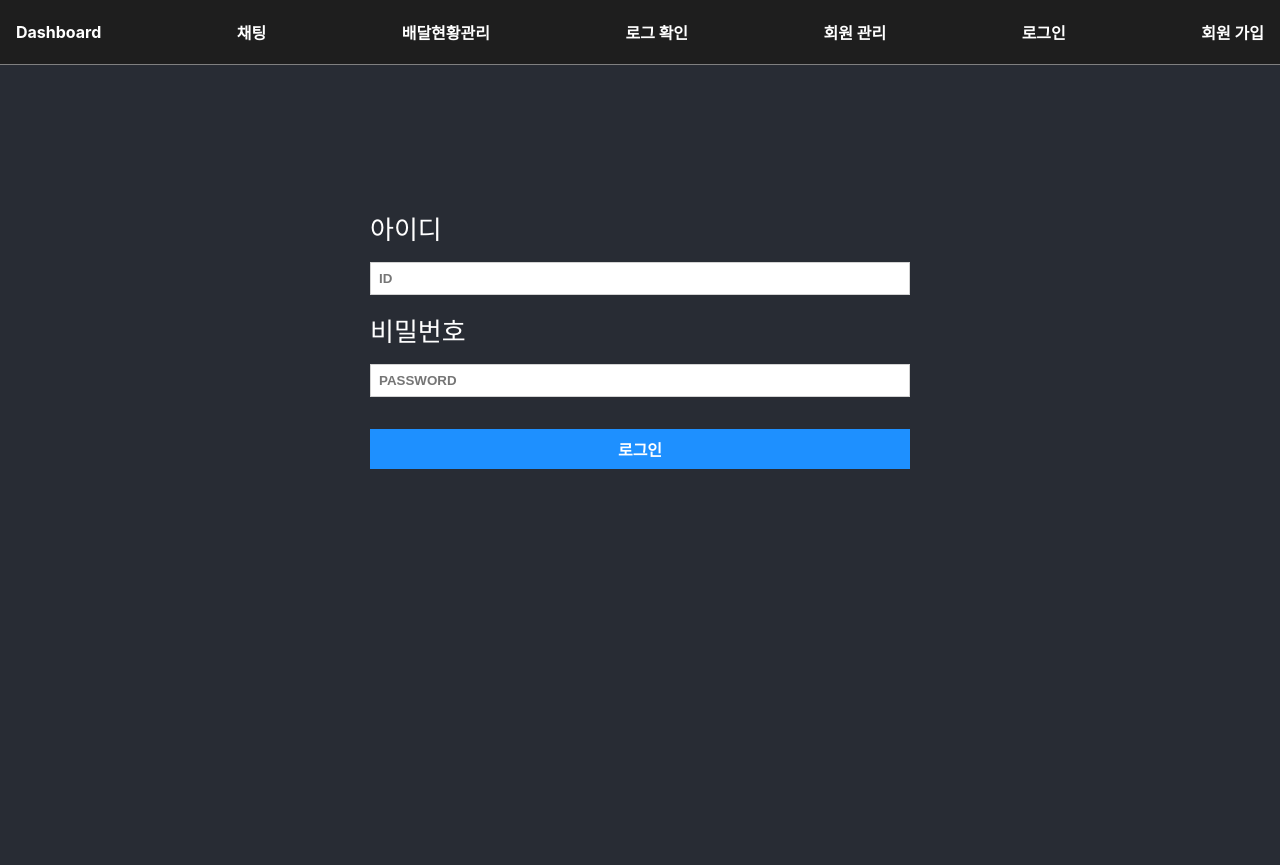
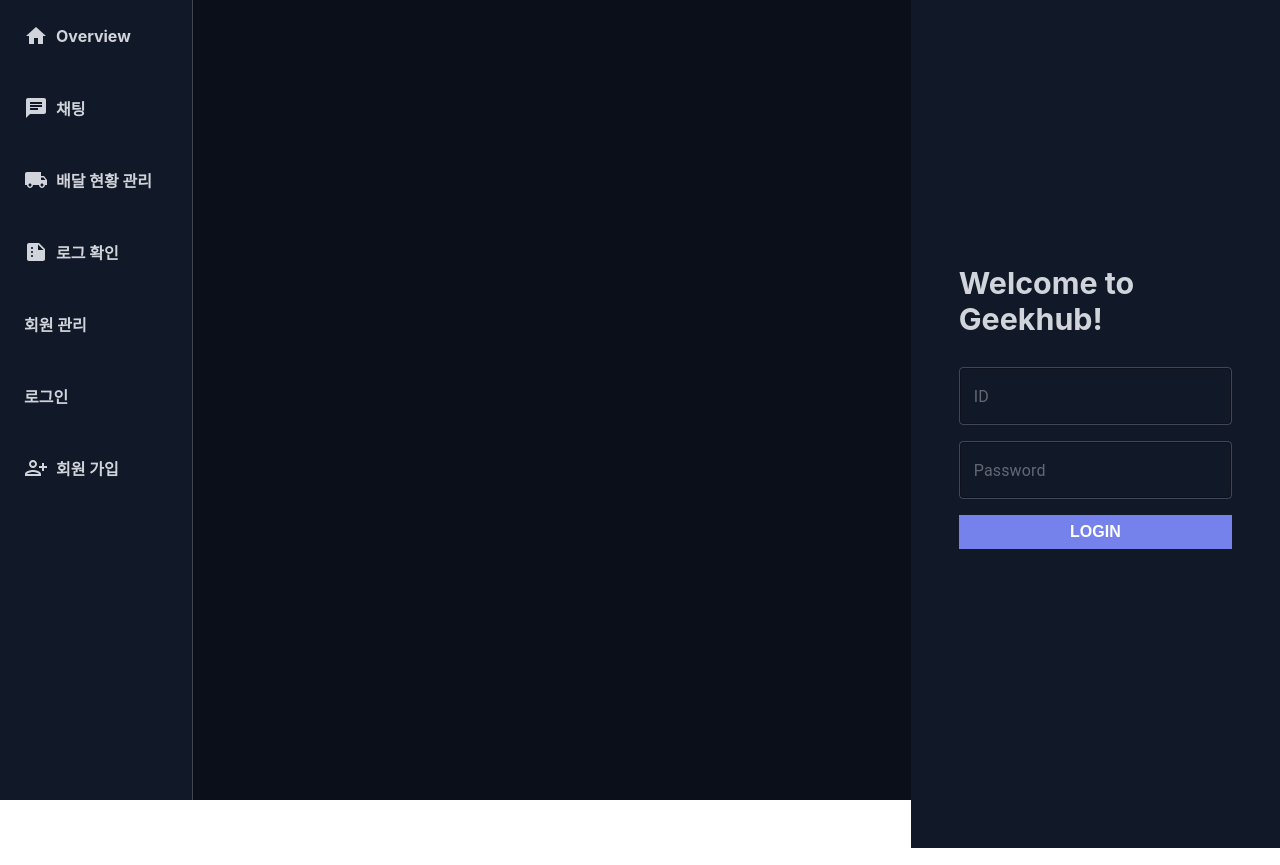
Before and after one commit to abovenormal/GeekHub, a React (Create React App) app in the folder frontend/: page /login in a window 1280 px wide. Built offline with nearby package versions, Linux system fonts and the light colour scheme.

Commit message:
feat: naviagtion, login

```diff
--- a/frontend/package.json
+++ b/frontend/package.json
@@ -7,7 +7,9 @@
     "@emotion/styled": "^11.10.4",
     "@material-ui/core": "^4.12.4",
     "@material-ui/icons": "^4.11.3",
+    "@mui/icons-material": "^5.10.9",
     "@mui/material": "^5.10.11",
+    "@mui/styles": "^5.10.10",
     "@mui/x-date-pickers": "^5.0.5",
     "@testing-library/jest-dom": "^5.16.5",
     "@testing-library/react": "^13.4.0",
--- a/frontend/src/App.css
+++ b/frontend/src/App.css
@@ -1,7 +1,3 @@
-.App {
-  text-align: center;
-}
-
 .App-logo {
   height: 40vmin;
   pointer-events: none;
@@ -14,7 +10,7 @@
 }
 
 .App-header {
-  background-color: #282c34;
+  background-color: #0b0f19;
   min-height: 100vh;
   display: flex;
   flex-direction: column;
--- a/frontend/src/Components/Common/Nav.js
+++ b/frontend/src/Components/Common/Nav.js
@@ -2,27 +2,36 @@
 import { Link } from "react-router-dom";
 import "./css/Nav.css";
 
+import HomeIcon from '@mui/icons-material/Home';
+import ChatIcon from '@mui/icons-material/Chat';
+import LocalShippingIcon from '@mui/icons-material/LocalShipping';
+import SummarizeIcon from '@mui/icons-material/Summarize';
+import PersonAddAltIcon from '@mui/icons-material/PersonAddAlt';
 const Nav = () => {
   return (
     <nav className="navigation">
       <Link
         className="nav-link"
         to="/">
-        Dashboard
+        <HomeIcon className="nav-icon"/>
+        Overview
       </Link>
       <Link
         className="nav-link"
         to="chat">
+        <ChatIcon className="nav-icon"></ChatIcon>
         채팅
       </Link>
       <Link
         className="nav-link"
         to="driverlocation">
-        배달현황관리
+        <LocalShippingIcon className='nav-icon'></LocalShippingIcon>
+        배달 현황 관리
       </Link>
       <Link
         className="nav-link"
         to="log">
+          <SummarizeIcon className='nav-icon'></SummarizeIcon>
         로그 확인
       </Link>
       <Link
@@ -38,7 +47,9 @@
       <Link
         className="nav-link"
         to="signup"
-      >회원 가입
+      >
+        <PersonAddAltIcon className='nav-icon'></PersonAddAltIcon>
+        회원 가입
       </Link>
     </nav>
   );
--- a/frontend/src/Components/Common/css/Nav.css
+++ b/frontend/src/Components/Common/css/Nav.css
@@ -1,18 +1,31 @@
 .navigation {
-  position: sticky;
-  top: 0;
-  width: 100%;
-  height: 4rem;
-  background-color: #1E1E1E;
+  position: fixed;
+  left: 0;
+  width: 15%;
+  height: 100vh;
+  background-color: #111827;
   display: flex;
-  justify-content: space-between;
-  border-bottom: 1px solid gray;
+  flex-direction: column;
+  border-right: 0.1px solid rgba( 255, 255, 255, 0.2 );
   z-index: 2;
 }
 
 .nav-link {
+  display: flex;
+  align-items: center;
   text-decoration: none;
-  color: white;
+  color: #d1d5db;
   font-weight: bold;
-  margin: auto 1rem;
+  padding: 1rem;
+  margin: 0.5rem;
+  border-radius: 8px;
 }
+
+.nav-link:hover {
+  color: #10b981;
+  background-color: rgba( 255, 255, 255, 0.08 );
+}
+
+.nav-icon {
+  margin-right: 0.5rem;
+}
--- a/frontend/src/Components/Dashboard/ShortcutChat.js
+++ b/frontend/src/Components/Dashboard/ShortcutChat.js
@@ -3,7 +3,7 @@
 const ShortcutChat = () => {
   return (
     <div className="shortcut-box">
-      <h1>채팅</h1>
+      <h2>채팅</h2>
     </div>
   );
 };
--- a/frontend/src/Components/Dashboard/ShortcutDriverlocation.js
+++ b/frontend/src/Components/Dashboard/ShortcutDriverlocation.js
@@ -3,7 +3,7 @@
 const ShortcutDriverlocation = () => {
   return (
     <div className="shortcut-box">
-      <h1>기사님의<br /> 현재 위치</h1>
+      <h2>기사님의<br /> 현재 위치</h2>
     </div>
   );
 };
--- a/frontend/src/Components/Dashboard/ShortcutLog.js
+++ b/frontend/src/Components/Dashboard/ShortcutLog.js
@@ -3,7 +3,7 @@
 const ShortcutLog = () => {
   return (
     <div className="shortcut-box">
-      <h1>로그 확인</h1>
+      <h2>로그 확인</h2>
     </div>
   );
 };
--- a/frontend/src/Components/Dashboard/ShortcutUser.js
+++ b/frontend/src/Components/Dashboard/ShortcutUser.js
@@ -3,7 +3,7 @@
 const ShortcutUser = () => {
   return (
     <div className="shortcut-box">
-      <h1>회원 관리</h1>
+      <h2>회원 관리</h2>
     </div>
   );
 };
--- a/frontend/src/Pages/Signup.js
+++ b/frontend/src/Pages/Signup.js
@@ -7,9 +7,9 @@
 import FormControl from "@mui/material/FormControl";
 import Select from "@mui/material/Select";
 import TextField from "@mui/material/TextField";
-import Input from "@mui/material/Input"
 import "./css/Signup.css";
 
+import {makeStyles} from "@mui/styles"
 const Signup = () => {
   const [info, setInfo] = useState({
     name: "",
@@ -103,6 +103,9 @@
       });
     }
   };
+
+  //
+
   return (
     <div className="signup-container">
       <form
@@ -117,6 +120,7 @@
           variant="standard"
           value={info.name}
           onChange={onChange}
+          sx={{ m: 1, minWidth: 310 }}
         />
         <TextField
           id="phoneNumber"
@@ -125,9 +129,10 @@
           variant="standard"
           value={info.phoneNumber}
           onChange={onChange}
+          sx={{ m: 1, minWidth: 310 }}
         />
         <div>
-          <FormControl variant="standard" sx={{ m: 1, minWidth: 150 }}>
+          <FormControl variant="standard" sx={{ m: 1, minWidth: 100 }}>
             <InputLabel id="demo-simple-select-standard-label">City</InputLabel>
             <Select
               labelId="demo-simple-select-standard-label"
@@ -143,7 +148,7 @@
               <MenuItem value={"수원"}>수원</MenuItem>
             </Select>
           </FormControl>
-          <FormControl variant="standard" sx={{ m: 1, minWidth: 250 }}>
+          <FormControl variant="standard" sx={{ m: 1, minWidth: 200 }}>
             <InputLabel id="demo-simple-select-standard-label">
               School
             </InputLabel>
@@ -170,6 +175,7 @@
           value={info.city + info.phoneNumber}
           variant="standard"
           onChange={onChange}
+          sx={{ m: 1, minWidth: 310 }}
         />
         {/* <label className="signup-input-label" htmlFor="id"/>
         <div className="signup-row">
@@ -192,6 +198,7 @@
           variant="standard"
           value={info.password}
           onChange={onChange}
+          sx={{ m: 1, minWidth: 310 }}
         />
         <TextField
           id="password"
@@ -203,6 +210,7 @@
           onChange={(e) => {
             setPasswordConfirm(e.target.value);
           }}
+          sx={{ m: 1, minWidth: 310 }}
         />
 
         <button className="signup-button">DONE</button>
--- a/frontend/src/Pages/css/Signup.css
+++ b/frontend/src/Pages/css/Signup.css
@@ -11,69 +11,22 @@
   align-items: center;
   margin: 1rem;
   width: 100%;
+  background-color: #111827;
 }
 
-.signup-input-label {
-  width: 100%;
-  text-align: start;
+.MuiInput-Input {
+  color: white;
 }
-
-.signup-row {
-  display: flex;
-  width: 100%;
-  justify-content: space-between;
-}
-
-.signup-input {
-  box-sizing: border-box;
-  margin: 1rem auto;
-  padding: 0.5rem;
-  font-weight: bold;
-  border: 1px solid lightgray;
-  width: 100%;
-}
-
-.signup-input:focus {
-  outline: 1px solid black;
-  border: 1px solid black;
-}
-
-.signup-check-confirm {
-  margin: auto 0 auto 0.5rem;
-  padding: 0.5rem;
-  width: 5rem;
-  color: #FFE651;
-  font-size: 2rem;
-  text-align: center;
-  line-height: 0;
-}
-
-.signup-check {
-  cursor: pointer;
-  margin: auto 0 auto 0.5rem;
-  padding: 0.5rem;
-  font-size: 0.8rem;
-  width: 5rem;
-  background-color: gray;
-  color: white;
-  text-align: center;
-}
-
-.signup-radio {
-  width: 2rem;
-  height: 2.5rem;
-  font-size: 1.5rem;
-  margin: 0 1rem;
-}
-
 .signup-button {
-  width: 100%;
+  width: 40%;
+  height: 40px;
+  border-radius: 16px;
   padding: 0.5rem 2rem;
   font-size: 1rem;
-  color: white;
+  color: #111827;
   border: none;
   font-weight: bold;
-  background-color: dodgerblue;
+  background-color: #10b981;
   cursor: pointer;
   margin: 1rem 0;
 }
--- a/frontend/src/Pages/css/login.css
+++ b/frontend/src/Pages/css/login.css
@@ -1,36 +1,24 @@
 .login-container {
   display: flex;
-  flex-direction: column;
   align-items: center;
-  margin: 8rem 0;
-  width: 600px;
+  width: 100vw;
+  height: 100vh;
 }
 
+.login-left {
+  width: 200vw;
+  height: 100vh;
+  background-color: #0b0f19;
+}
 .login-form {
   display: flex;
   flex-direction: column;
   justify-content: center;
-  margin: 1rem;
-  width: 90%;
-}
-
-.login-input-label {
-  width: 100%;
-  text-align: start;
-}
-
-.login-input {
-  box-sizing: border-box;
-  margin: 1rem auto;
-  padding: 0.5rem;
-  font-weight: bold;
-  border: 1px solid lightgray;
-  width: 100%;
-}
-
-.login-input:focus {
-  outline: 1px solid black;
-  border: 1px solid black;
+  padding: 3rem;
+  width: 60vw;
+  height: 100vh;
+  color: #d1d5db;
+  background-color: #111827;
 }
 
 .login-button {
@@ -40,7 +28,7 @@
   color: white;
   border: none;
   font-weight: bold;
-  background-color: dodgerblue;
+  background-color: #7582eb;
   cursor: pointer;
   margin: 1rem 0;
 }
--- a/frontend/src/Pages/login.js
+++ b/frontend/src/Pages/login.js
@@ -1,12 +1,14 @@
 import React, { useState } from "react";
+import TextField from "@mui/material/TextField";
+import Input from "@mui/material/Input";
 // import { useNavigate } from "react-router-dom";
 // import { apiInstance } from "../api";
 // import Swal from "sweetalert2";
 // import withReactContent from "sweetalert2-react-content";
 // import Toast from "../Utils/Toast";
-import './css/Login.css'
+import "./css/Login.css";
 const Login = () => {
-  const [loginInfo, setLoginInfo] = useState({id: "", password: ""});
+  const [loginInfo, setLoginInfo] = useState({ id: "", password: "" });
   // const api = apiInstance();
   // const navigate = useNavigate();
   // const MySwal = withReactContent(Swal);
@@ -50,32 +52,38 @@
   // };
   return (
     <div className="login-container">
+      <div className="login-left"></div>
       <form
         className="login-form"
         method="post"
         // onSubmit={loginSubmit}
       >
-        <label className="login-input-label">아이디</label>
-        <input
-          className="login-input"
-          type="text"
-          id="id"
+        <h3>Welcome to Geekhub!</h3>
+        <TextField
+          className="text-field"
+          id="password"
           placeholder="ID"
-          value={loginInfo.id}
-          // onChange={loginInput}
-          required
+          sx={{
+            " .MuiOutlinedInput-root": {
+              color: "#d1d5db",
+              border: "1px solid rgba( 255, 255, 255, 0.2 )",
+              marginBottom: "1rem"
+            },
+          }}
         />
-        <label className="login-input-label">비밀번호</label>
-        <input
-          className="login-input"
+        <TextField
+          className="text-field"
+          id="password"
+          placeholder="Password"
           type="password"
-          id="password"
-          placeholder="PASSWORD"
-          value={loginInfo.password}
-          // onChange={loginInput}
-          required
+          sx={{
+            " .MuiOutlinedInput-root": {
+              color: "#d1d5db",
+              border: "1px solid rgba( 255, 255, 255, 0.2 )",
+            },
+          }}
         />
-        <button className="login-button">로그인</button>
+        <button className="login-button">LOGIN</button>
       </form>
     </div>
   );
```
Also changed, not shown: 1 other file (tests, documents, lock files or other folders). Lines whose indentation alone changed are shown as unchanged.
